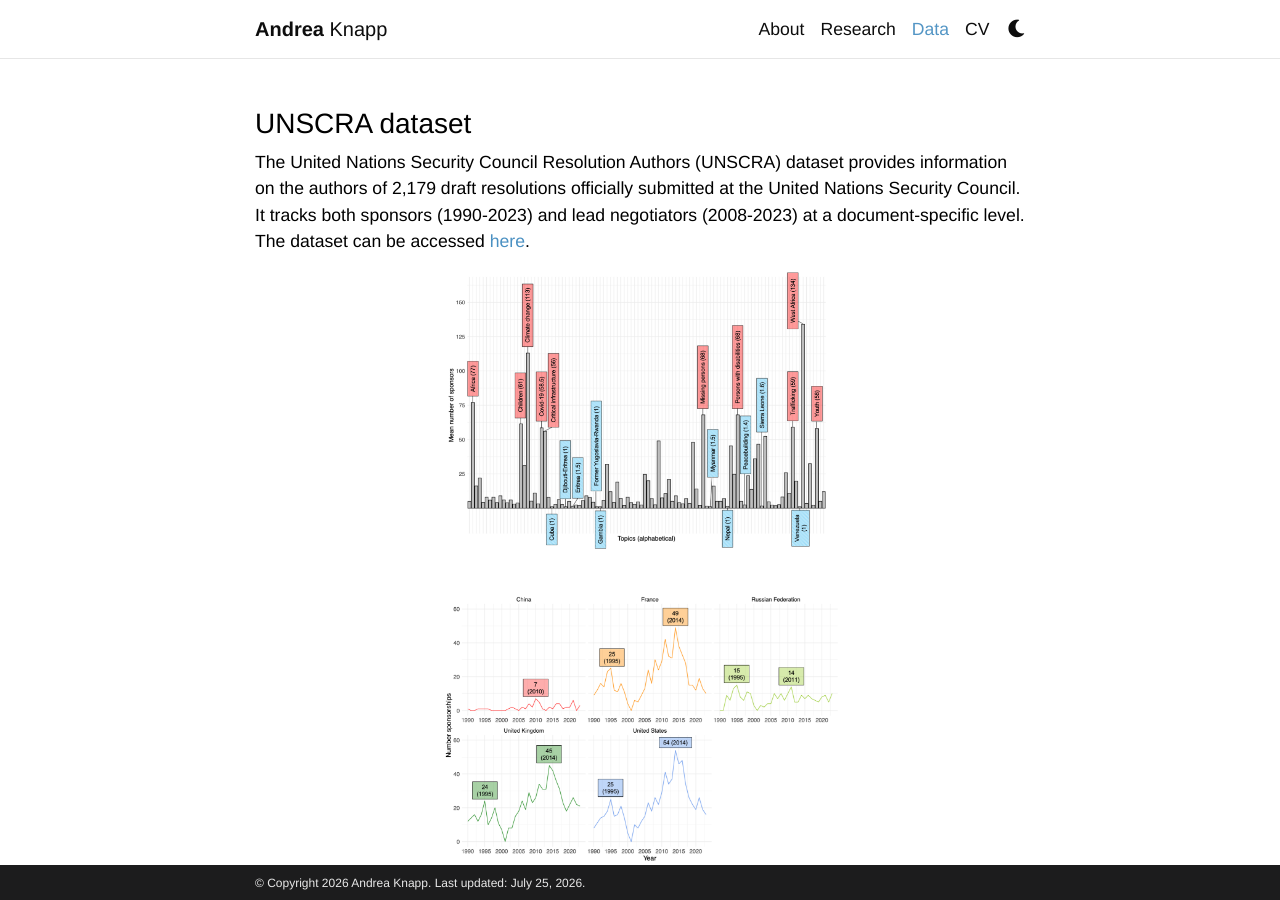
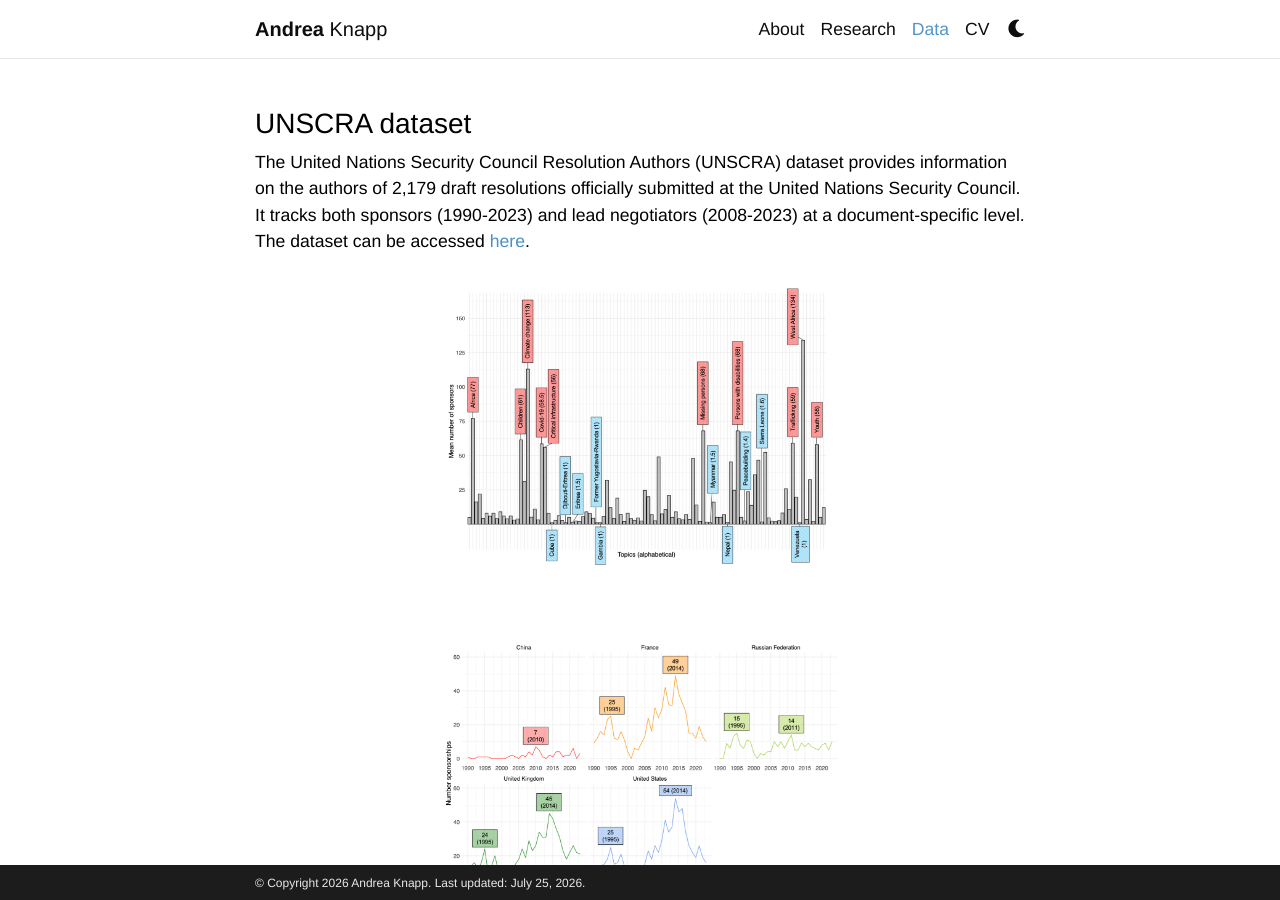
Before and after one commit to andrea-knpp/website, a Jekyll site: the page built from _pages/data.md, in a window 1280 px wide and 900 px high. Built offline with Jekyll 4.4.1, drawn with Linux system fonts in a browser that asks for light colours; comment, search, counter and statistics services are not loaded; a style sheet for code colours, icons or effects is not loaded.

Commit message:
Update data.md

```diff
--- a/_pages/data.md
+++ b/_pages/data.md
@@ -11,8 +11,8 @@
 
 The United Nations Security Council Resolution Authors (UNSCRA) dataset provides information on the authors of 2,179 draft resolutions officially submitted at the United Nations Security Council. It tracks both sponsors (1990-2023) and lead negotiators (2008-2023) at a document-specific level. The dataset can be accessed [here](https://www.prio.org/journals/jpr/replicationdata).
 
-<div style="text-align: center;">
-  <img src="/assets/img/Picture1.png" alt="UNSCRA dataset" width="400">
+<div style="text-align: center; margin: 2rem 0;">
+  <img src="/website/assets/img/Picture1.png" alt="UNSCRA dataset" width="400">
 </div>
 <br>
 
```
